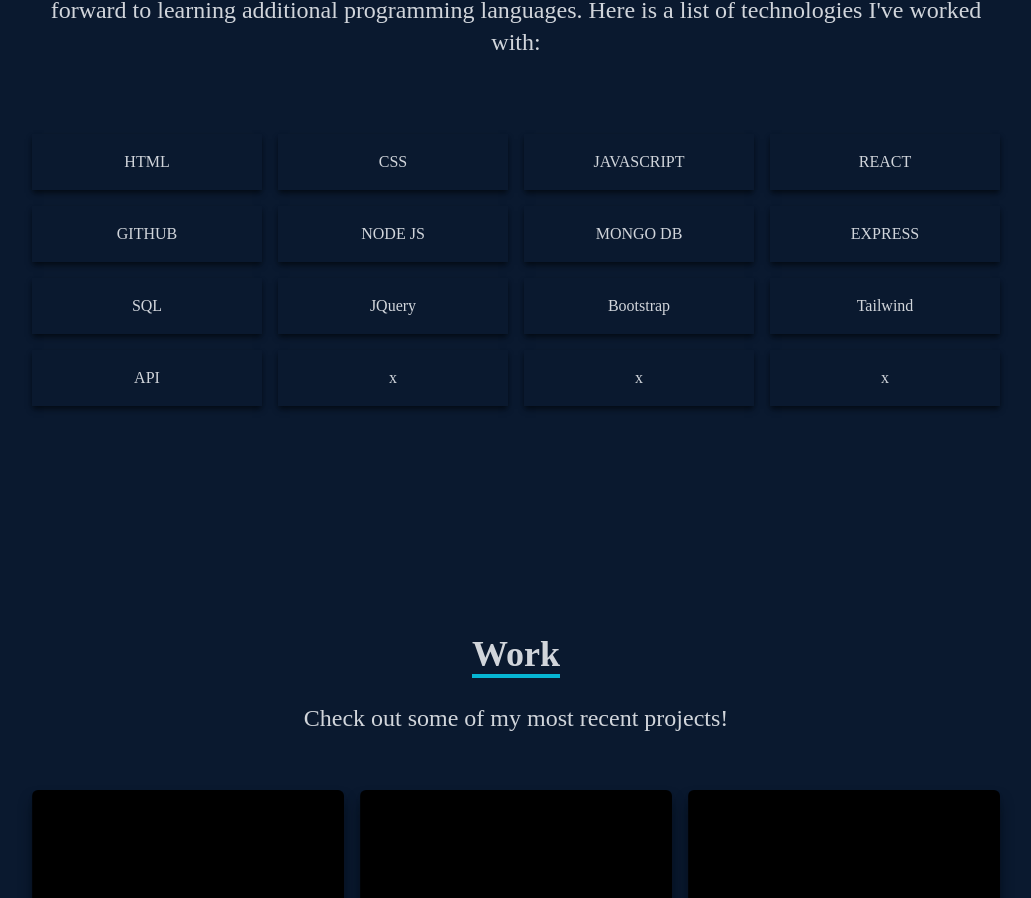
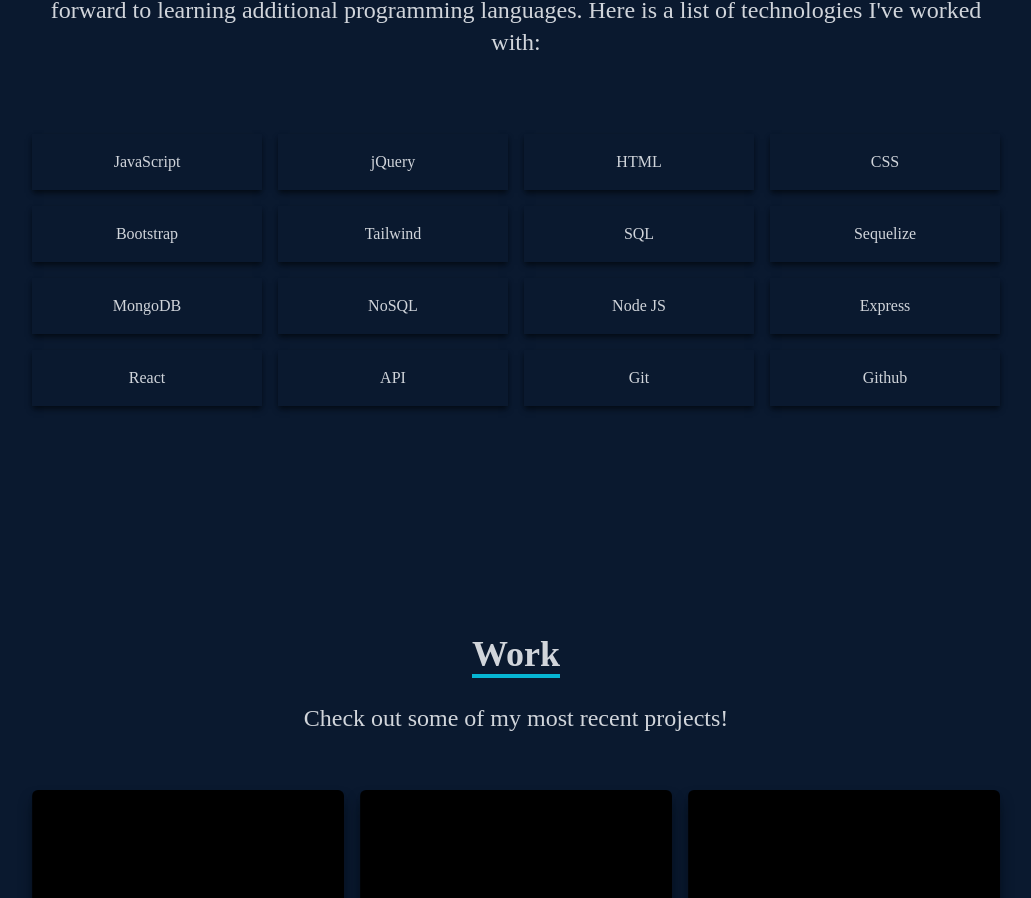
Before and after one commit to bmancuso3/Robert-Mancuso-Portfolio, a React (Create React App) app: page / in a window 1280 px wide. Shown: the part 1830-2728 px from the top of the page, without its empty margins (124-1155 px from the left). Built offline with nearby package versions, Linux system fonts and the light colour scheme.

Commit message:
Edited display of opener on Home, added and reorganized skills on Skills

```diff
--- a/src/components/Home.jsx
+++ b/src/components/Home.jsx
@@ -10,11 +10,12 @@
     className="h-screen w-full bg-[#0a192f]"
   >
     <div className="max-w-screen-lg mx-auto flex flex-col items-center justify-center h-full px-4 md:flex-row">
-      <div className="flex flex-col justify-center h-full">
+      <div className="flex flex-col justify-center content-center h-full">
         <h2 className="text-4xl sm:text-7xl font-bold text-white">
           Full Stack Web Developer
         </h2>
-        <p className="text-gray-500 py-4 max-w-md">
+        <p className="text-gray-500 py-4">
+        {/* max-w-md */}
           I am a former Army Officer and West Point graduate transitioning into the world of coding after 8 years of military service.
           I am excited to continue learning, both personally and professionally, in this next chapter!
         </p>
--- a/src/components/Skills.jsx
+++ b/src/components/Skills.jsx
@@ -11,34 +11,16 @@
           </div>
           <div className='w-full grid grid-cols-2 sm:grid-cols-4 gap-4 text-center py-8'>
               <div className='shadow-md shadow-[#040c16] hover:scale-110 duration-500'>
+                  <p className='my-4'>JavaScript</p>
+              </div>
+              <div className='shadow-md shadow-[#040c16] hover:scale-110 duration-500'>
+                  <p className='my-4'>jQuery</p>
+              </div>
+              <div className='shadow-md shadow-[#040c16] hover:scale-110 duration-500'>
                   <p className='my-4'>HTML</p>
               </div>
               <div className='shadow-md shadow-[#040c16] hover:scale-110 duration-500'>
                   <p className='my-4'>CSS</p>
-              </div>
-              <div className='shadow-md shadow-[#040c16] hover:scale-110 duration-500'>
-                  <p className='my-4'>JAVASCRIPT</p>
-              </div>
-              <div className='shadow-md shadow-[#040c16] hover:scale-110 duration-500'>
-                  <p className='my-4'>REACT</p>
-              </div>
-              <div className='shadow-md shadow-[#040c16] hover:scale-110 duration-500'>
-                  <p className='my-4'>GITHUB</p>
-              </div>
-              <div className='shadow-md shadow-[#040c16] hover:scale-110 duration-500'>
-                  <p className='my-4'>NODE JS</p>
-              </div>
-              <div className='shadow-md shadow-[#040c16] hover:scale-110 duration-500'>
-                  <p className='my-4'>MONGO DB</p>
-              </div>
-              <div className='shadow-md shadow-[#040c16] hover:scale-110 duration-500'>
-                  <p className='my-4'>EXPRESS</p>
-              </div>
-              <div className='shadow-md shadow-[#040c16] hover:scale-110 duration-500'>
-                  <p className='my-4'>SQL</p>
-              </div>
-              <div className='shadow-md shadow-[#040c16] hover:scale-110 duration-500'>
-                  <p className='my-4'>JQuery</p>
               </div>
               <div className='shadow-md shadow-[#040c16] hover:scale-110 duration-500'>
                   <p className='my-4'>Bootstrap</p>
@@ -47,16 +29,34 @@
                   <p className='my-4'>Tailwind</p>
               </div>
               <div className='shadow-md shadow-[#040c16] hover:scale-110 duration-500'>
+                  <p className='my-4'>SQL</p>
+              </div>
+              <div className='shadow-md shadow-[#040c16] hover:scale-110 duration-500'>
+                  <p className='my-4'>Sequelize</p>
+              </div>
+              <div className='shadow-md shadow-[#040c16] hover:scale-110 duration-500'>
+                  <p className='my-4'>MongoDB</p>
+              </div>
+              <div className='shadow-md shadow-[#040c16] hover:scale-110 duration-500'>
+                  <p className='my-4'>NoSQL</p>
+              </div>
+              <div className='shadow-md shadow-[#040c16] hover:scale-110 duration-500'>
+                  <p className='my-4'>Node JS</p>
+              </div>
+              <div className='shadow-md shadow-[#040c16] hover:scale-110 duration-500'>
+                  <p className='my-4'>Express</p>
+              </div>
+              <div className='shadow-md shadow-[#040c16] hover:scale-110 duration-500'>
+                  <p className='my-4'>React</p>
+              </div>
+              <div className='shadow-md shadow-[#040c16] hover:scale-110 duration-500'>
                   <p className='my-4'>API</p>
               </div>
               <div className='shadow-md shadow-[#040c16] hover:scale-110 duration-500'>
-                  <p className='my-4'>x</p>
+                  <p className='my-4'>Git</p>
               </div>
               <div className='shadow-md shadow-[#040c16] hover:scale-110 duration-500'>
-                  <p className='my-4'>x</p>
-              </div>
-              <div className='shadow-md shadow-[#040c16] hover:scale-110 duration-500'>
-                  <p className='my-4'>x</p>
+                  <p className='my-4'>Github</p>
               </div>
           </div>
       </div>
```
